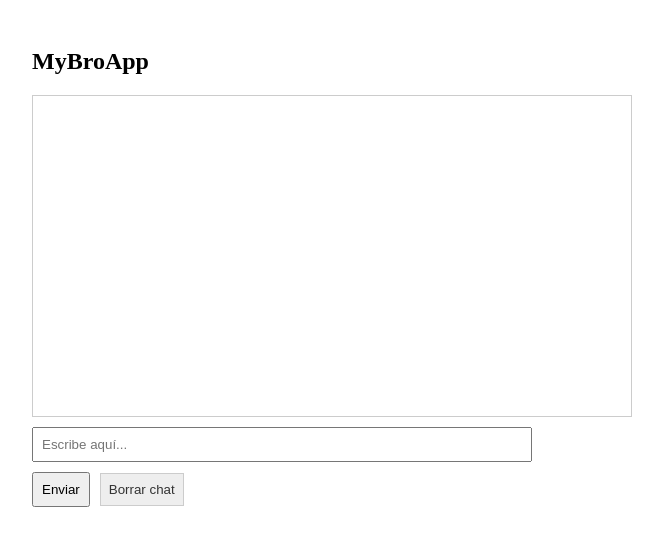
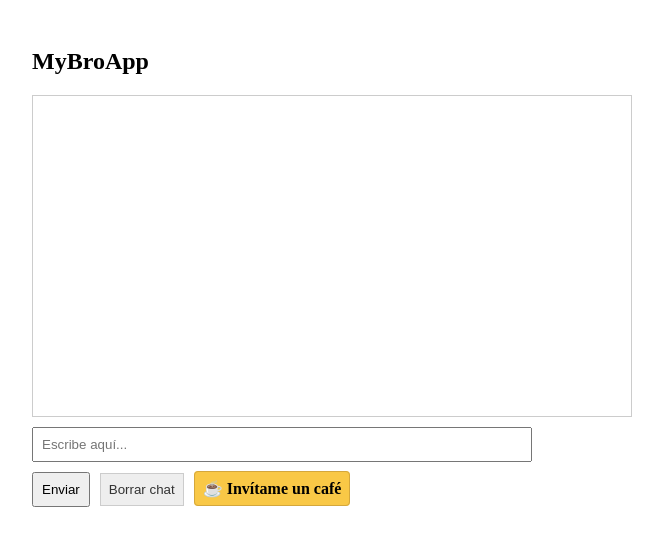
Before and after one commit to Mybroapp/mybro, a Next.js app: page / in a window 1280 px wide. Shown: the top 546 px of the page, without its empty margins (308-971 px from the left). Built offline with nearby package versions, Linux system fonts and the light colour scheme.

Commit message:
Update ChatWindow.tsx

```diff
--- a/components/ChatWindow.tsx
+++ b/components/ChatWindow.tsx
@@ -73,10 +73,27 @@ export default function ChatWindow() {
             backgroundColor: '#eee',
             border: '1px solid #ccc',
             color: '#333',
+            marginRight: 10,
           }}
         >
           Borrar chat
         </button>
+        <a
+          href="https://ko-fi.com/mybroapp"
+          target="_blank"
+          rel="noopener noreferrer"
+          style={{
+            padding: 8,
+            backgroundColor: '#f9c846',
+            color: '#000',
+            textDecoration: 'none',
+            borderRadius: 4,
+            fontWeight: 'bold',
+            border: '1px solid #d4a73c',
+          }}
+        >
+          ☕ Invítame un café
+        </a>
       </div>
     </div>
   );
```
